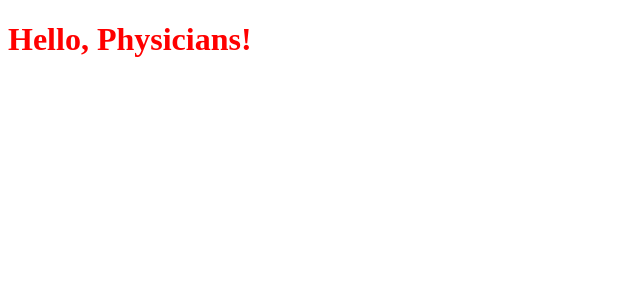
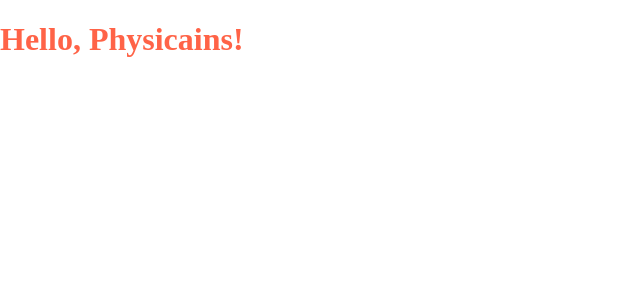
Before and after one commit to codejasbrar/portal, a React (Create React App) app: page / in a window 1280 px wide. Shown: the top 300 px of the page, without its empty margins (0-640 px from the left). Built offline with nearby package versions, Linux system fonts and the light colour scheme.

Commit message:
add some files and router

```diff
--- a/package.json
+++ b/package.json
@@ -10,9 +10,12 @@
     "@types/node": "^12.12.42",
     "@types/react": "^16.9.35",
     "@types/react-dom": "^16.9.8",
+    "@types/react-router-dom": "^5.1.5",
     "node-sass": "^4.14.1",
+    "normalize.css": "^8.0.1",
     "react": "^16.13.1",
     "react-dom": "^16.13.1",
+    "react-router-dom": "^5.2.0",
     "react-scripts": "3.4.1",
     "typescript": "^3.7.5"
   },
--- a/src/App.tsx
+++ b/src/App.tsx
@@ -1,8 +1,59 @@
-import React from 'react';
+import React, {ReactElement} from 'react';
+
+import {BrowserRouter as Router, Switch, Route, useHistory, Redirect, useLocation} from 'react-router-dom';
+import {RouteProps} from 'react-router';
+
+
+//Styles
+import "normalize.css/normalize.css";
+import "./styles/global.scss";
+
+let loggedIn = false;
 
 const App = () =>
-  <div className="App">
-    <h1>Hello, Physicians!</h1>
-  </div>;
+  <Router>
+    <Switch>
+      <Route exact path="/" component={Main} />
+      <Route path="/login" component={Login} />
+      <PrivateRoute props={{path: "/inner"}}>
+        <Route path="/inner" component={Inner} />
+      </PrivateRoute>
+    </Switch>
+  </Router>;
 
 export default App;
+
+type PrivateRoutePropsTypes = {
+  children: ReactElement,
+  props: RouteProps
+}
+
+const Main = () => {
+  return <h1>Hello, Physicains!</h1>
+}
+
+const Inner = () => {
+  return <h1>Inner page content</h1>;
+};
+
+const Login = () => {
+  let history = useHistory();
+  let location = useLocation();
+
+  let {from}: any = location.state || {from: {pathname: "/"}};
+  let login = () => {
+    loggedIn = true;
+    history.replace(from);
+  };
+
+  return (
+    <div>
+      <p>Page {from.pathname.slice(1)} is private, please log in</p>
+      <button onClick={login}>Log in</button>
+    </div>
+  );
+};
+
+const PrivateRoute = ({children, props}: PrivateRoutePropsTypes) =>
+  <Route {...props} render={({location}) => loggedIn ? (children) :
+    <Redirect to={{pathname: '/login', state: {from: location}}} />} />;
--- a/src/index.scss
+++ /dev/null
@@ -1,3 +0,0 @@
-h1 {
-    color: red;
-}
--- a/src/index.tsx
+++ b/src/index.tsx
@@ -1,6 +1,5 @@
 import React from 'react';
 import ReactDOM from 'react-dom';
-import './index.scss';
 import App from './App';
 import * as serviceWorker from './serviceWorker';
 
--- /dev/null
+++ b/src/styles/global.scss
@@ -0,0 +1,5 @@
+@import "variables";
+
+h1 {
+    color: $red;
+}
--- /dev/null
+++ b/src/styles/variables.scss
@@ -0,0 +1 @@
+$red: tomato;
```
Also changed, not shown: 2 other files (tests, documents, lock files or other folders).
